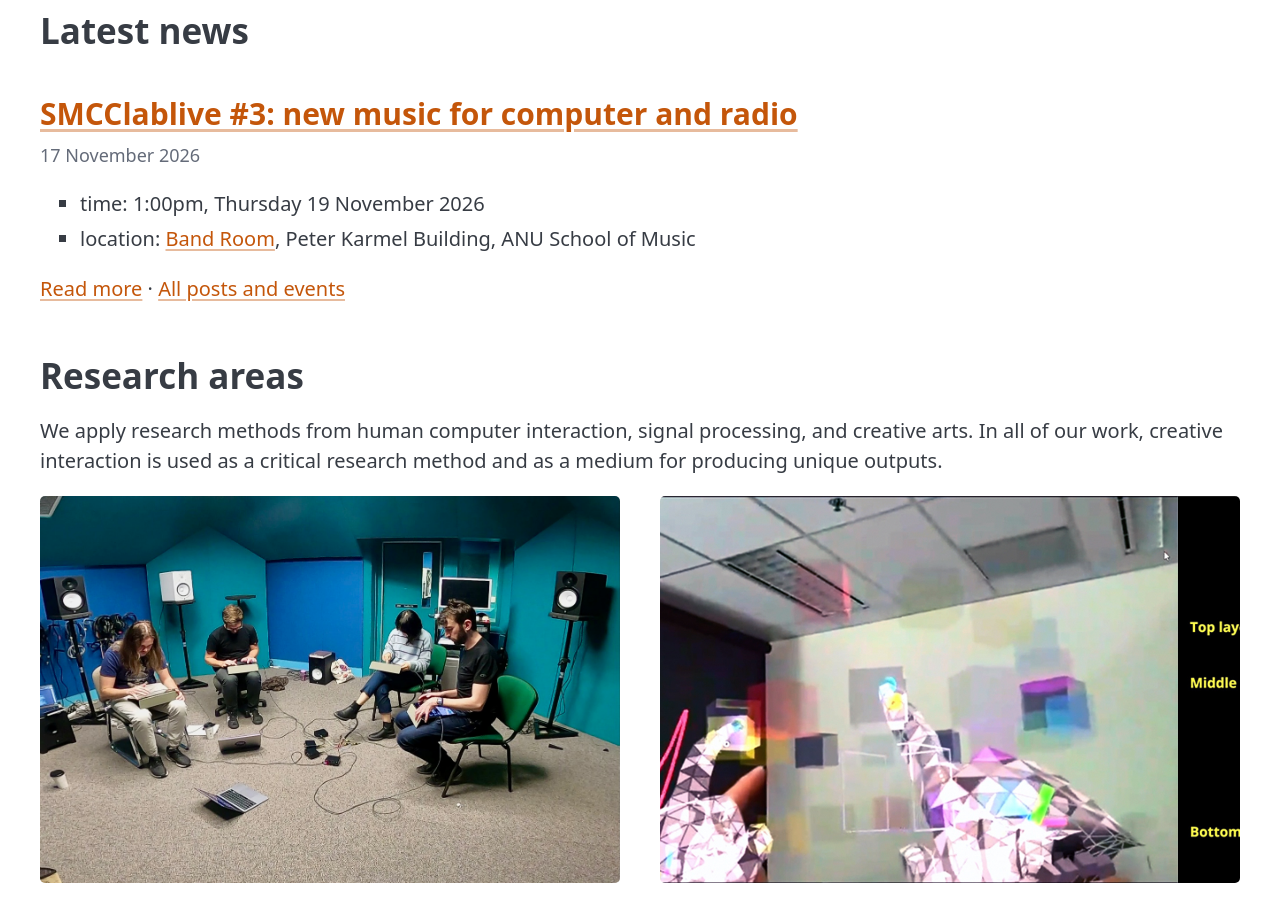
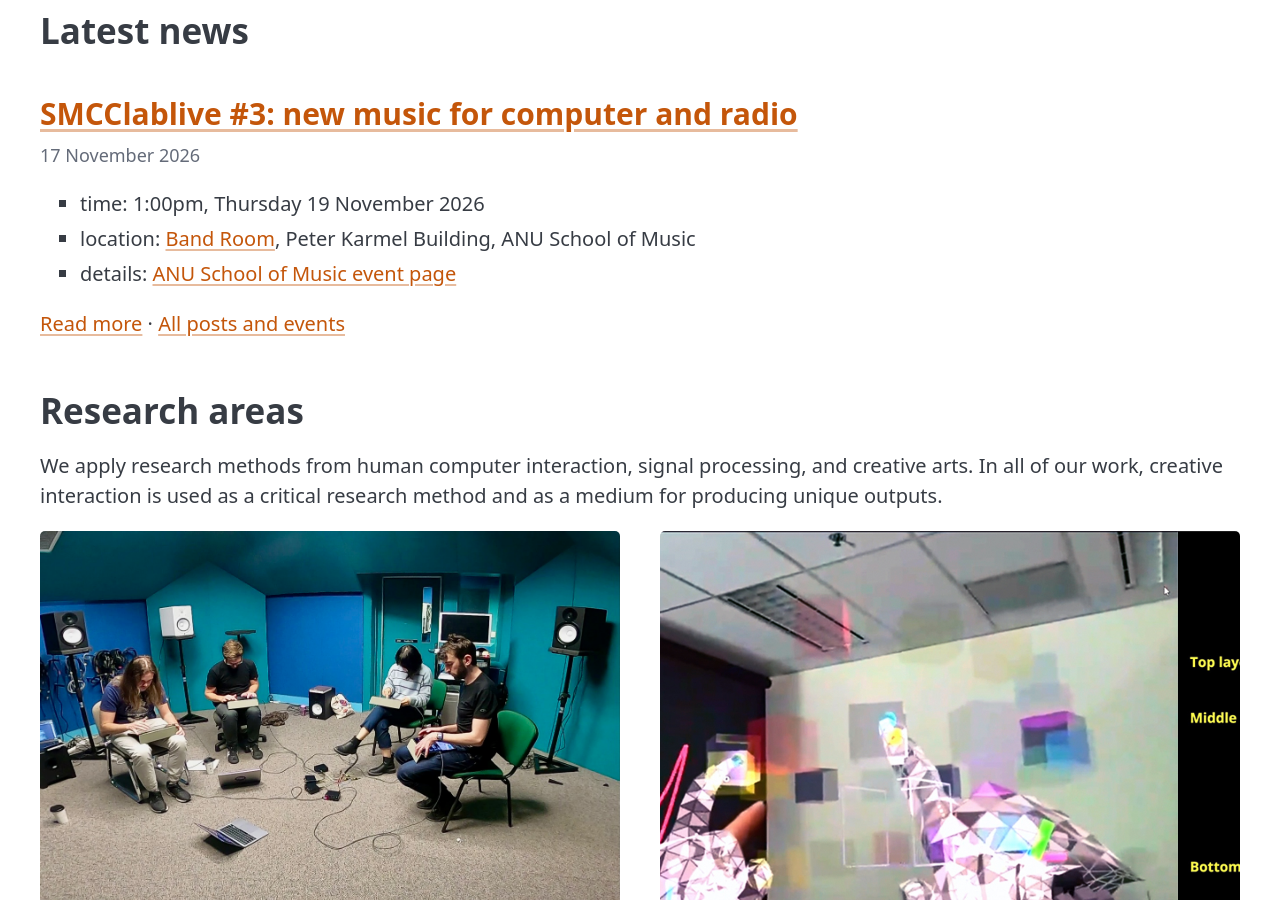
Before and after one commit to smcclab/smcclab.github.io, a Jekyll site: the page built from index.md, in a window 1280 px wide and 900 px high, scrolled down 1357 px. Built offline with Jekyll 4.4.1, drawn with Linux system fonts in a browser that asks for light colours; comment, search, counter and statistics services are not loaded.

Commit message:
SMCClablive #3: link the School of Music event page
Co-Authored-By: Claude Fable 5.2 <noreply@anthropic.com>

```diff
--- a/_posts/2026-11-17-smcclablive-3.md
+++ b/_posts/2026-11-17-smcclablive-3.md
@@ -8,6 +8,7 @@ tags: [concert, smcclablive, computer-music, live-performance, hyphae, acmc]
 
 - time: 1:00pm, Thursday 19 November 2026
 - location: [Band Room](https://studentvip.com.au/anu/main/maps/140822), Peter Karmel Building, ANU School of Music
+- details: [ANU School of Music event page](https://music.cass.anu.edu.au/events/sound-music-and-creative-computing-lunchtime-concert)
 
 ![SMCClablive #3 poster — Hunter/Martin/Niyonsenga, new music for computer and radio, 1pm Thursday 19 November 2026, Band Room, Peter Karmel Building]({% link assets/2026/2026-11-19-smcclablive-3-poster-2000w.jpg %})
 
```
